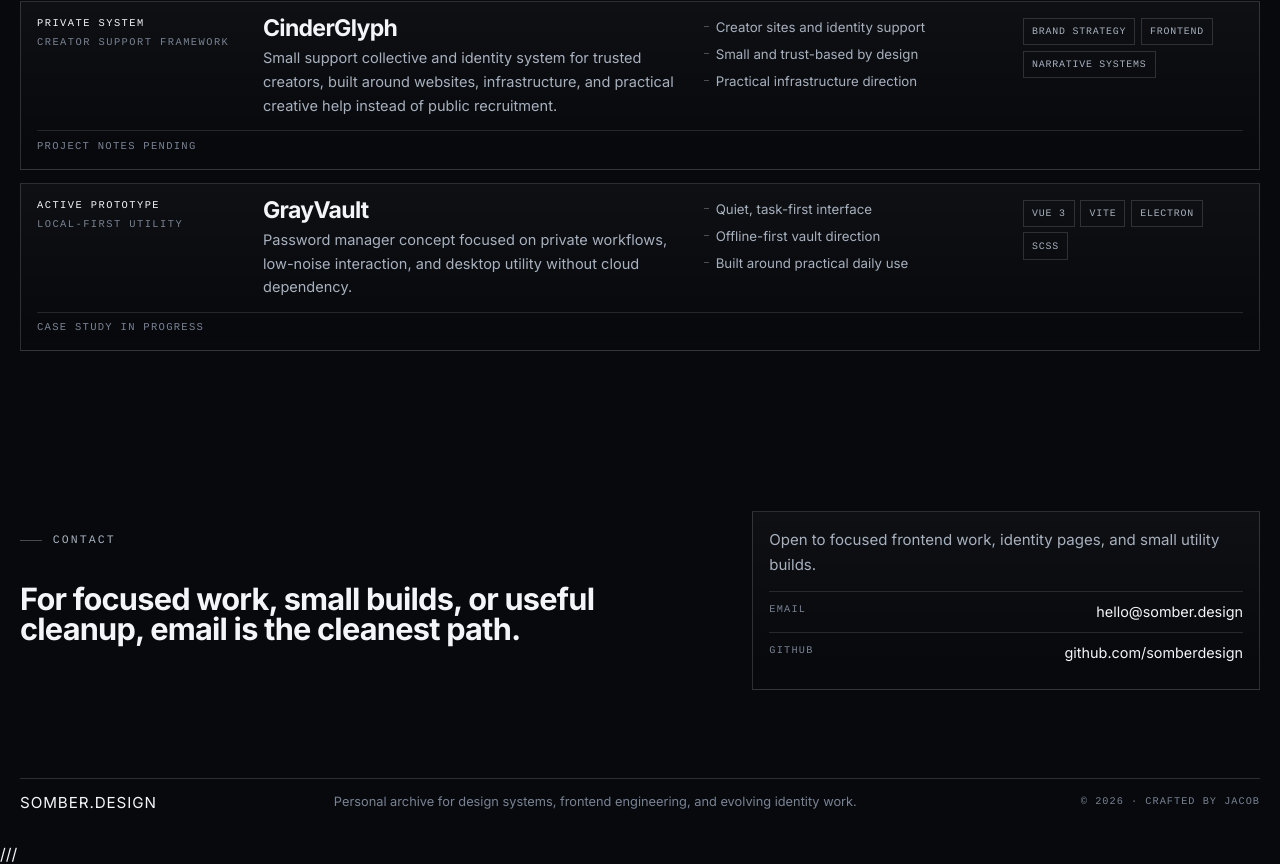
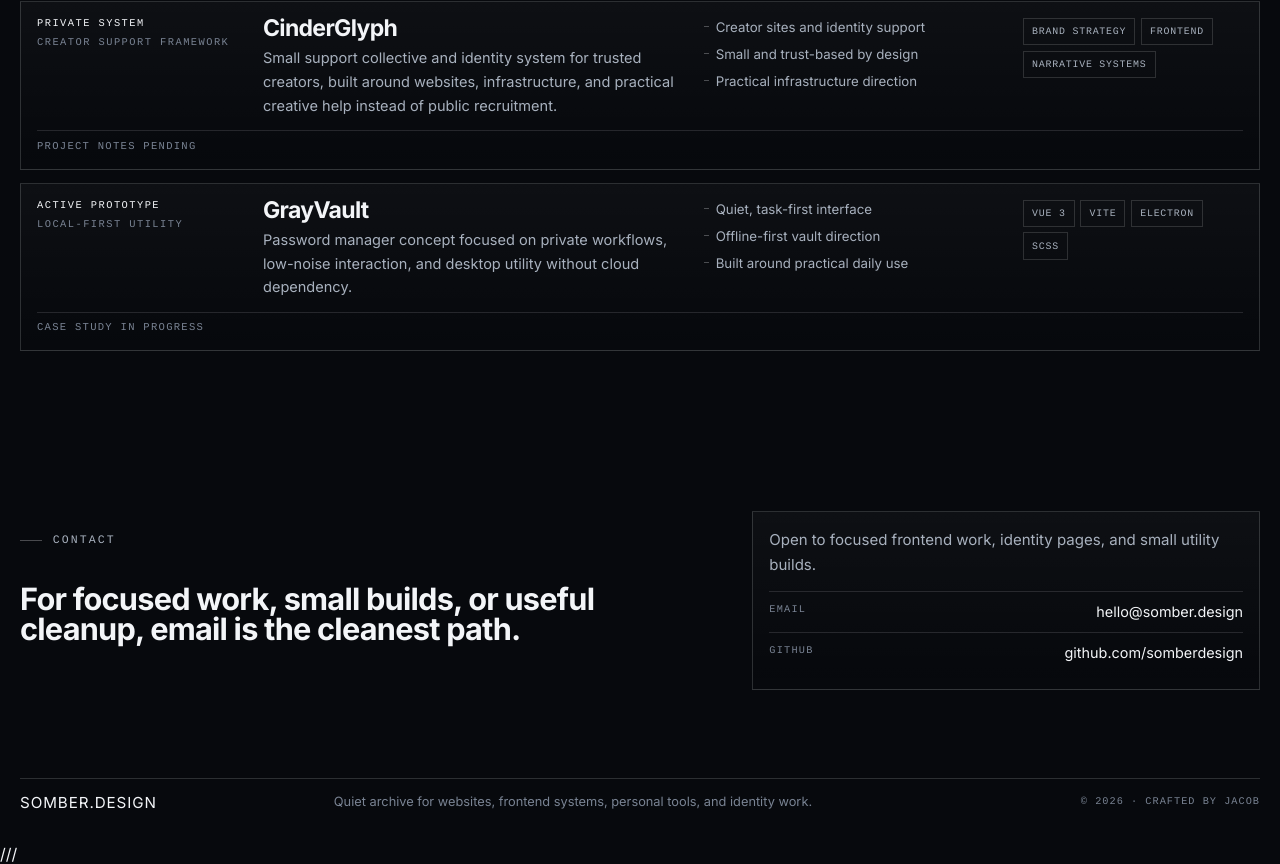
Before and after one commit to GreyKrow/SomberDesign, a Vue app: page / in a window 1280 px wide. Shown: the part 1333-2197 px from the top of the page. Built offline with nearby package versions, Linux system fonts and the light colour scheme.

Commit message:
Update footer note text in inSiteFooter.vue

```diff
--- a/src/components/inSiteFooter.vue
+++ b/src/components/inSiteFooter.vue
@@ -6,7 +6,7 @@ const currentYear = new Date().getFullYear()
   <footer class="siteFooter">
     <div class="shell-grid siteFooter__inner">
       <p class="siteFooter__brand">Somber.Design</p>
-      <p class="siteFooter__note">Personal archive for design systems, frontend engineering, and evolving identity work.</p>
+      <p class="siteFooter__note">Quiet archive for websites, frontend systems, personal tools, and identity work.</p>
       <p class="siteFooter__copyright">© {{ currentYear }} · Crafted by Jacob</p>
     </div>
   </footer>
```
